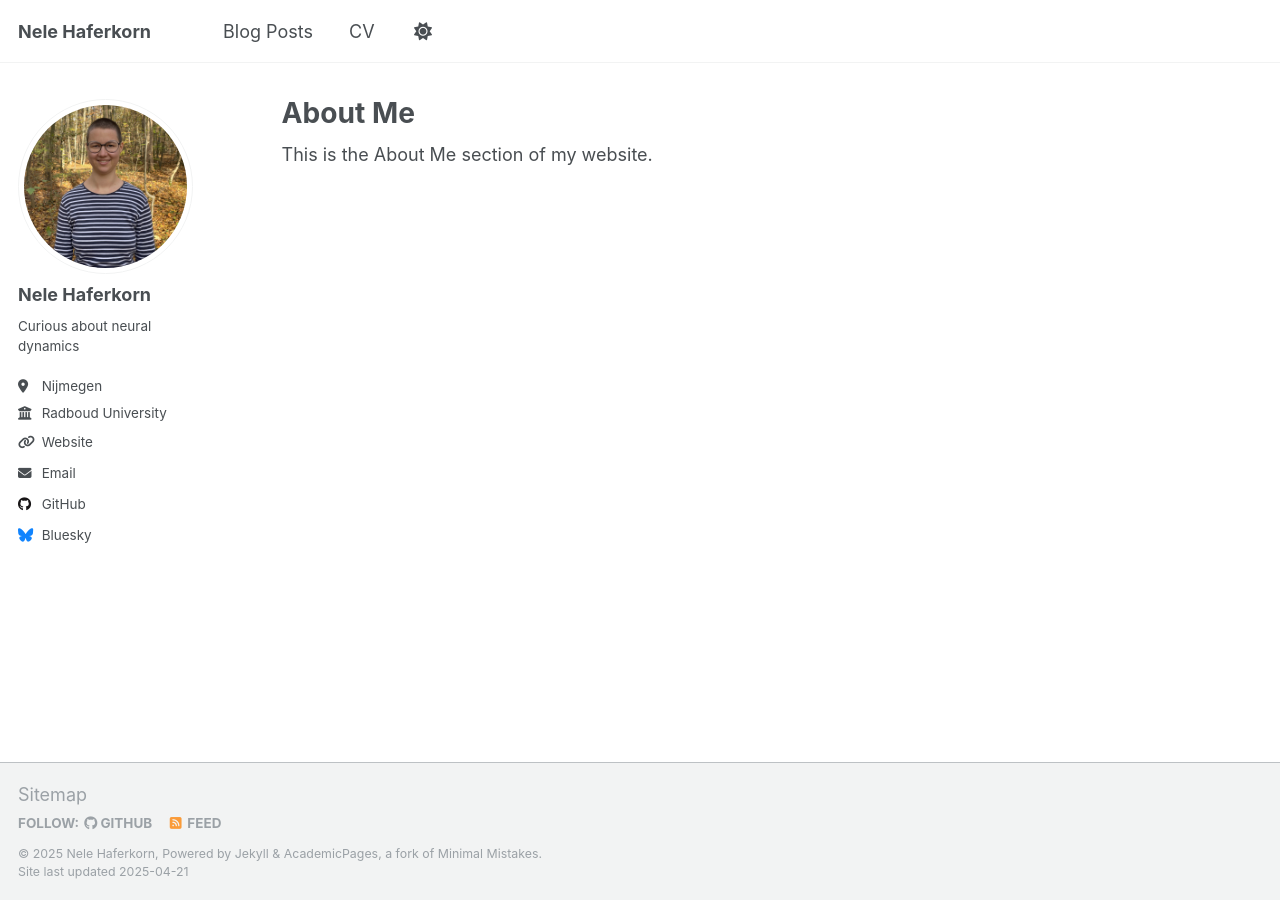
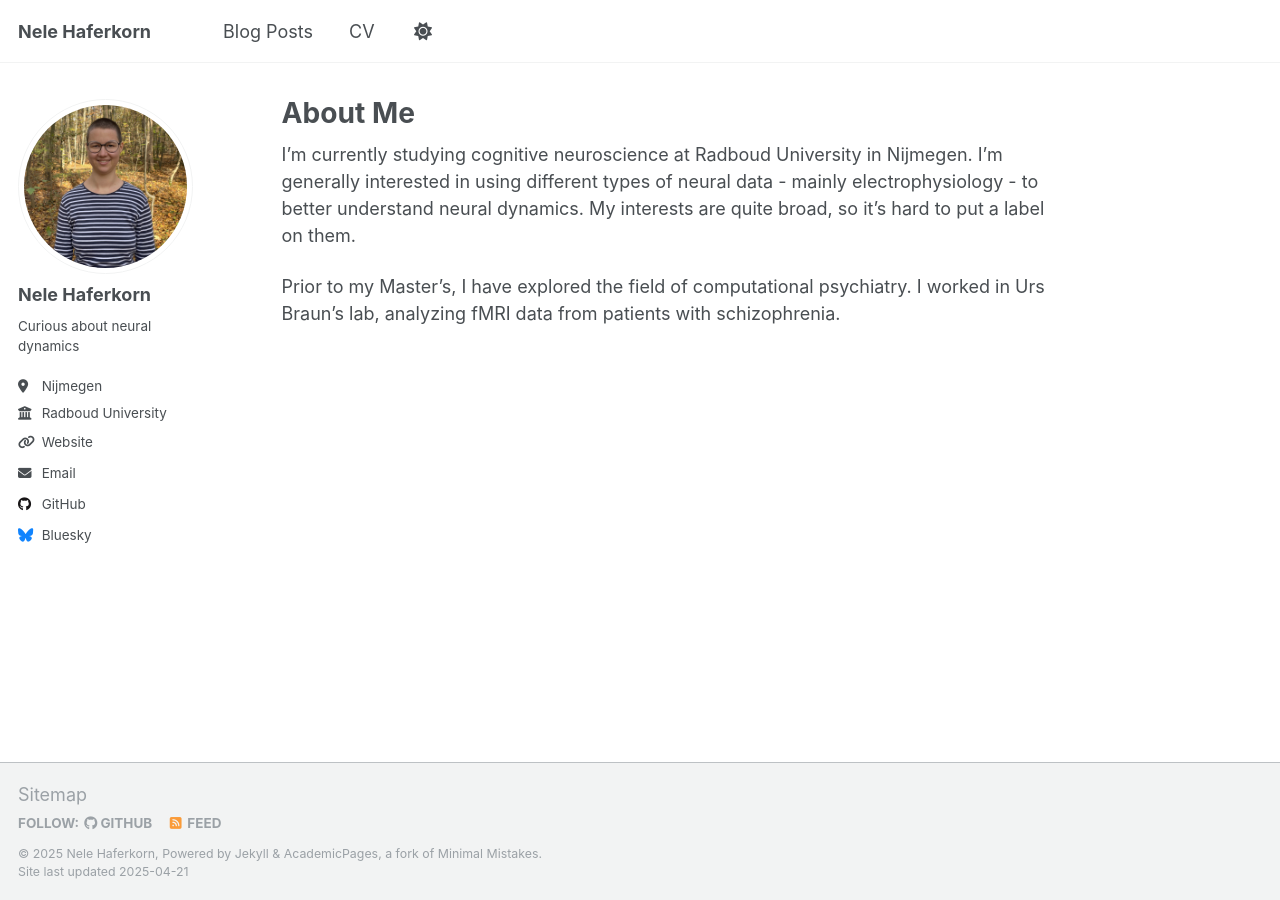
Before and after one commit to nhaferkorn/nhaferkorn.github.io, a Jekyll site: the page built from _pages/about.md, in a window 1280 px wide. Built offline with Jekyll 4.4.1, drawn with Linux system fonts in a browser that asks for light colours.

Commit message:
update README

```diff
--- a/_pages/about.md
+++ b/_pages/about.md
@@ -7,4 +7,7 @@ redirect_from:
   - /about.html
 ---
 
-This is the About Me section of my website.
+I'm currently studying cognitive neuroscience at Radboud University in Nijmegen. I'm generally interested in using different types of neural data - mainly electrophysiology - to better understand neural dynamics. My interests are quite broad, so it's hard to put a label on them.
+
+Prior to my Master's, I have explored the field of computational psychiatry.
+I worked in Urs Braun’s lab, analyzing fMRI data from patients with schizophrenia.
```
